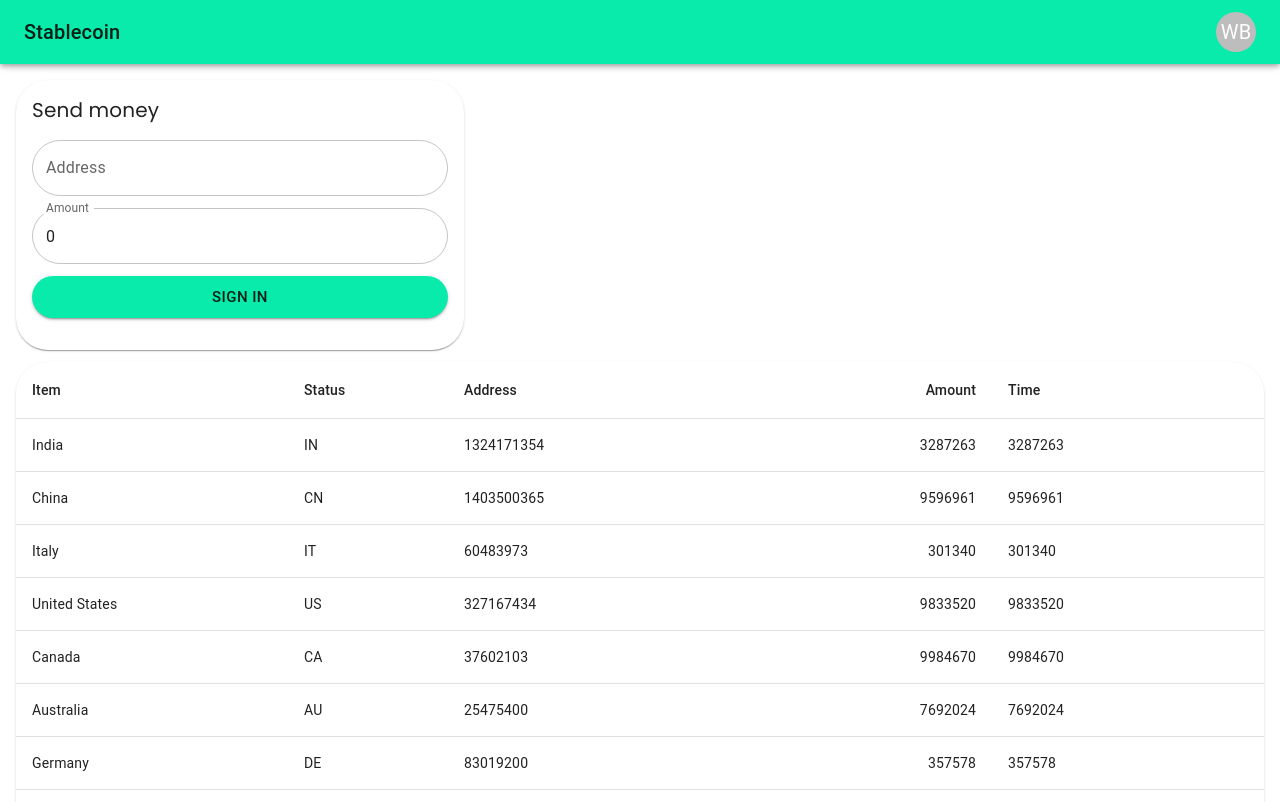
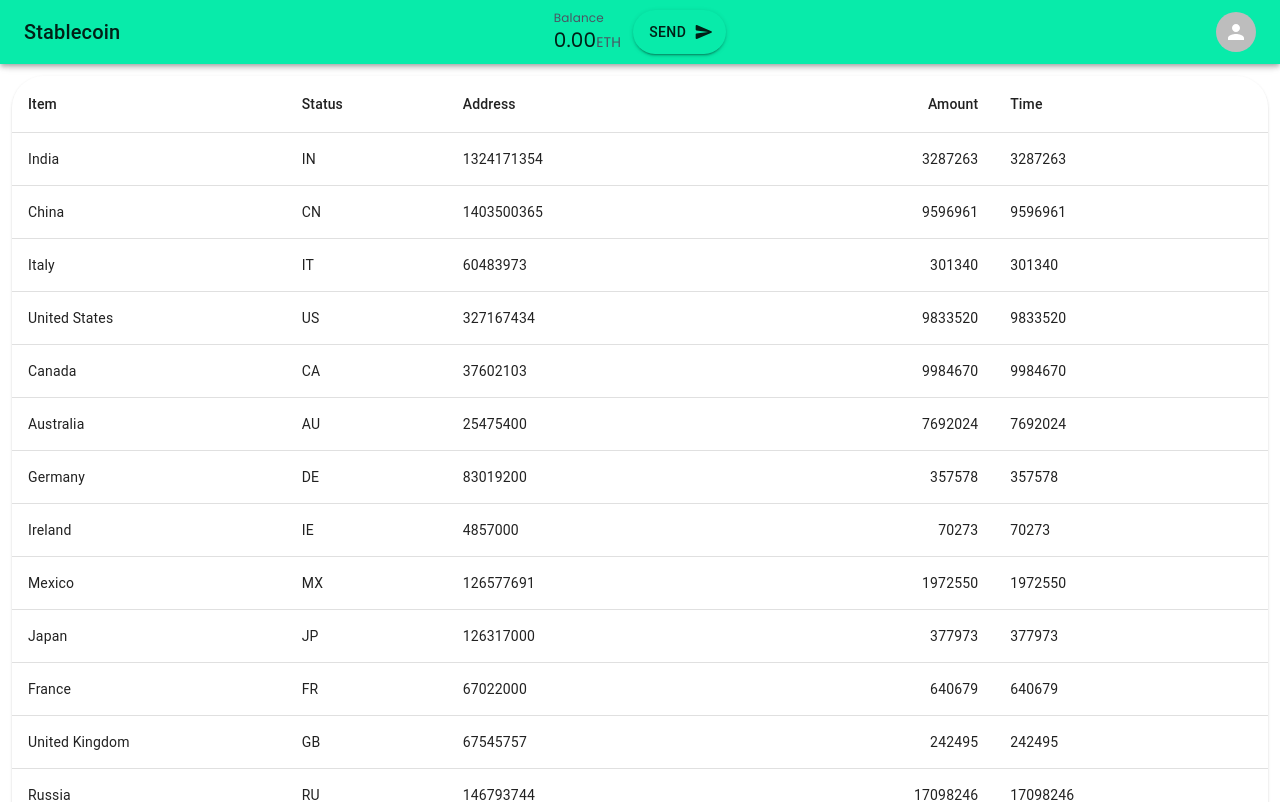
Before and after one commit to waelbettayeb/stablecoin, a Next.js app in the folder frontend/: page / in a window 1280 px wide. Shown: the top 802 px of the page. Built offline with nearby package versions, Linux system fonts and the light colour scheme; sample sign-in values are in the browser's storage.

Commit message:
feat: enhance ui

```diff
--- a/frontend/app/(app)/SendForm.tsx
+++ b/frontend/app/(app)/SendForm.tsx
@@ -8,10 +8,11 @@ interface FormValues extends FormikValues {
   address: string;
   amount: number;
 }
-
 const FORM_SCHEMA: Yup.Schema<FormValues> = Yup.object().shape({
-  address: Yup.string().required(),
-  amount: Yup.number().required(),
+  address: Yup.string()
+    .matches(/^0x[a-fA-F0-9]{40}$/, "Invalid Ethereum address")
+    .required(),
+  amount: Yup.number().moreThan(0).required(),
 });
 
 export default function SendForm() {
@@ -26,7 +27,7 @@ export default function SendForm() {
         }, 400);
       }}
     >
-      {({ isSubmitting }) => (
+      {({ isSubmitting, isValid, isInitialValid, dirty }) => (
         <Form className="flex flex-col gap-3 py-4 w-full">
           <Field name="address">
             {({ field, form, meta }: FieldProps<FormValues["address"]>) => (
@@ -51,12 +52,12 @@ export default function SendForm() {
           </Field>
           <Button
             type="submit"
-            disabled={isSubmitting}
+            disabled={isSubmitting || (!isInitialValid && !dirty) || !isValid}
             variant="contained"
             color="primary"
             size="large"
           >
-            Sign in
+            Send
           </Button>
         </Form>
       )}
--- a/frontend/app/(app)/UserAvatar.tsx
+++ b/frontend/app/(app)/UserAvatar.tsx
@@ -10,6 +10,7 @@ import {
 import { useState } from "react";
 import { logout } from "../(public)/service";
 import { useRouter } from "next/navigation";
+import { Person } from "@mui/icons-material";
 
 export default function UserAvatar() {
   const [anchorElUser, setAnchorElUser] = useState<null | HTMLElement>(null);
@@ -29,10 +30,12 @@ export default function UserAvatar() {
   };
 
   return (
-    <div>
+    <div className="flex-1 flex justify-end">
       <Tooltip title="Open settings">
         <IconButton onClick={handleOpenUserMenu} sx={{ p: 0 }}>
-          <Avatar>WB</Avatar>
+          <Avatar>
+            <Person />
+          </Avatar>
         </IconButton>
       </Tooltip>
       <Menu
--- a/frontend/app/(app)/layout.tsx
+++ b/frontend/app/(app)/layout.tsx
@@ -1,6 +1,7 @@
-import { AppBar, Toolbar, Typography } from "@mui/material";
+import { AppBar, Button, Fab, Paper, Toolbar, Typography } from "@mui/material";
 import { AuthGuard } from "./AuthGuard";
 import UserAvatar from "./UserAvatar";
+import { SendRounded, MonetizationOn } from "@mui/icons-material";
 
 export default function RootLayout({
   children,
@@ -11,15 +12,63 @@ export default function RootLayout({
     <AuthGuard>
       <div className="h-full">
         <AppBar component="nav">
-          <Toolbar>
+          <Toolbar className="gap-3">
             <Typography variant="h6" component="div" className="flex-1">
-              Stablecoin
+              <span className="max-sm:hidden">Stablecoin</span>
+              <MonetizationOn className="sm:hidden" />
             </Typography>
+            <div className="flex gap-3 max-sm:hidden">
+              <div>
+                <h6 className="text-xs dark:text-gray-400 text-gray-600">
+                  Balance
+                </h6>
+                <p className="text-xl">
+                  0.00
+                  <span className="text-sm dark:text-gray-400 text-gray-600">
+                    ETH
+                  </span>
+                </p>
+              </div>
+              <Button variant="contained" endIcon={<SendRounded />}>
+                Send
+              </Button>
+            </div>
+
             <UserAvatar />
           </Toolbar>
         </AppBar>
         <Toolbar />
         {children}
+        <AppBar
+          component="nav"
+          position="fixed"
+          className="sm:hidden"
+          sx={{ top: "auto", bottom: 0 }}
+        >
+          <Toolbar className="gap-3 p-3">
+            <div>
+              <h6 className="text-xs dark:text-gray-400 text-gray-600">
+                Balance
+              </h6>
+              <p className="text-xl">
+                0.00
+                <span className="text-sm dark:text-gray-400 text-gray-600">
+                  ETH
+                </span>
+              </p>
+            </div>
+            <Button
+              variant="contained"
+              endIcon={<SendRounded />}
+              fullWidth
+              size="large"
+              className="justify-between"
+            >
+              Send
+            </Button>
+          </Toolbar>
+        </AppBar>
+        <Toolbar className="sm:hidden" />
       </div>
     </AuthGuard>
   );
--- a/frontend/app/(app)/page.tsx
+++ b/frontend/app/(app)/page.tsx
@@ -5,13 +5,15 @@ import { AppBar, Paper, Toolbar } from "@mui/material";
 
 export default function Home() {
   return (
-    <main className="flex-1 flex md:flex-col gap-3 p-4 flex-col-reverse">
-      <Paper className="p-4 max-w-md flex-1">
-        <h6 className="text-xl">Send money</h6>
-        <SendForm />
-      </Paper>
+    <main className="flex-1 flex md:flex-col gap-3 flex-col-reverse">
+      {/* <Paper className="p-4 max-w-md flex-1">
+          <h6 className="text-xl">Send money</h6>
+          <SendForm />
+        </Paper> */}
       {/* TODO: Move this to a parallel route so it can be rendered on seperate page on mobile */}
-      <TransactionHistory />
+      <div className="flex-1 p-3">
+        <TransactionHistory />
+      </div>
     </main>
   );
 }
--- a/frontend/app/(app)/transactions/TransactionHistory.tsx
+++ b/frontend/app/(app)/transactions/TransactionHistory.tsx
@@ -75,7 +75,7 @@ const rows = [
 
 export default function TransactionHistory() {
   const [page, setPage] = React.useState(0);
-  const [rowsPerPage, setRowsPerPage] = React.useState(10);
+  const [rowsPerPage, setRowsPerPage] = React.useState(50);
 
   const handleChangePage = (event: unknown, newPage: number) => {
     setPage(newPage);
--- a/frontend/app/(public)/login/LoginForm.tsx
+++ b/frontend/app/(public)/login/LoginForm.tsx
@@ -32,7 +32,7 @@ export default function LoginForm() {
         setSubmitting(false);
       }}
     >
-      {({ isSubmitting }) => (
+      {({ isSubmitting, isValid, isInitialValid, dirty }) => (
         <Form className="flex flex-col gap-3 max-w-xl py-4 w-full">
           <Field name="email">
             {({ field, form, meta }: FieldProps<LoginFormValues["email"]>) => (
@@ -58,7 +58,7 @@ export default function LoginForm() {
           </Field>
           <Button
             type="submit"
-            disabled={isSubmitting}
+            disabled={isSubmitting || (!isInitialValid && !dirty) || !isValid}
             variant="contained"
             color="primary"
             size="large"
--- a/frontend/app/(public)/signup/SignupForm.tsx
+++ b/frontend/app/(public)/signup/SignupForm.tsx
@@ -32,7 +32,7 @@ export default function SignupForm() {
         setSubmitting(false);
       }}
     >
-      {({ isSubmitting }) => (
+      {({ isSubmitting, isValid, isInitialValid, dirty }) => (
         <Form className="flex flex-col gap-3 max-w-xl py-4 w-full">
           <Field name="email">
             {({ field, form, meta }: FieldProps<FormValues["email"]>) => (
@@ -58,7 +58,7 @@ export default function SignupForm() {
           </Field>
           <Button
             type="submit"
-            disabled={isSubmitting}
+            disabled={isSubmitting || (!isInitialValid && !dirty) || !isValid}
             variant="contained"
             color="primary"
             size="large"
--- a/frontend/package.json
+++ b/frontend/package.json
@@ -11,6 +11,7 @@
   "dependencies": {
     "@emotion/react": "^11.11.4",
     "@emotion/styled": "^11.11.5",
+    "@mui/icons-material": "^5.15.15",
     "@mui/material": "^5.15.15",
     "axios": "^1.6.8",
     "formik": "^2.4.6",
--- a/frontend/tailwind.config.ts
+++ b/frontend/tailwind.config.ts
@@ -2,6 +2,7 @@ import type { Config } from "tailwindcss";
 
 const config: Config = {
   darkMode: "media",
+  important: true,
   content: [
     "./pages/**/*.{js,ts,jsx,tsx,mdx}",
     "./components/**/*.{js,ts,jsx,tsx,mdx}",
```
Also changed, not shown: 1 other file (tests, documents, lock files or other folders).
